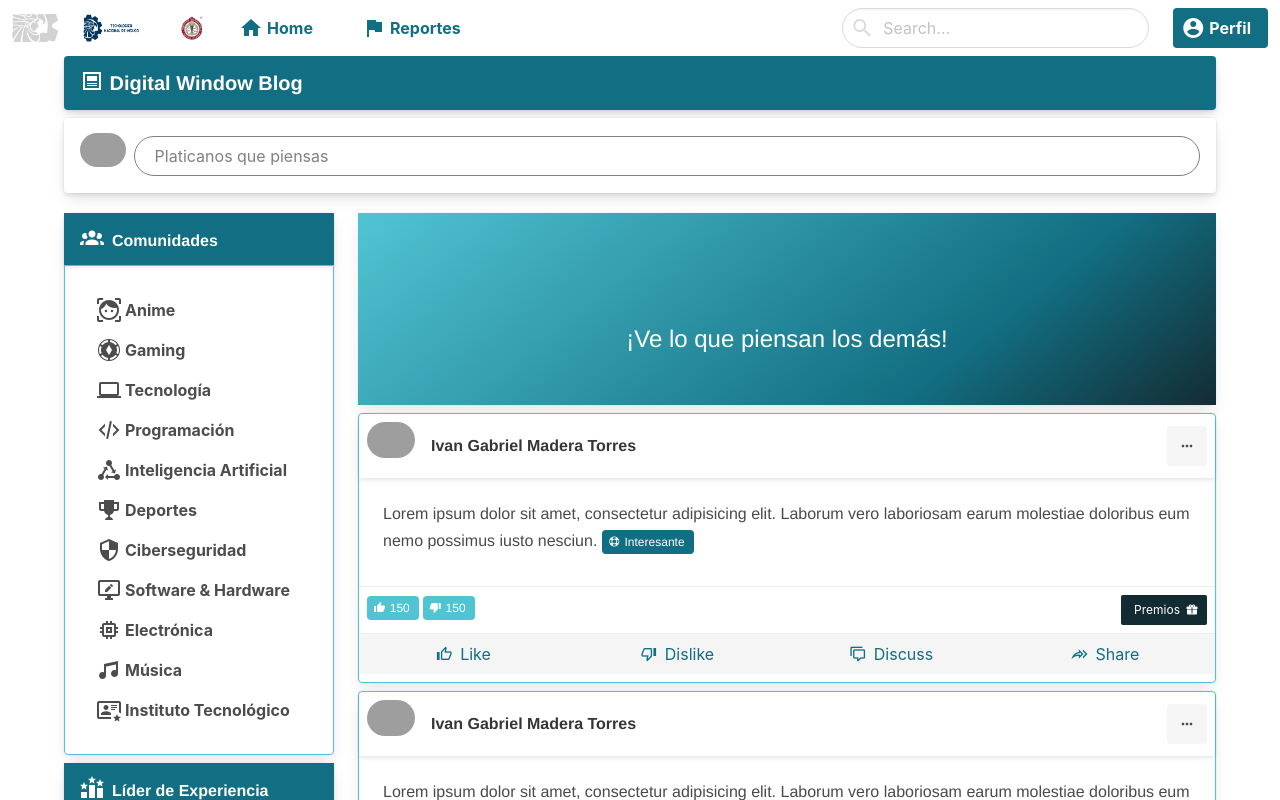
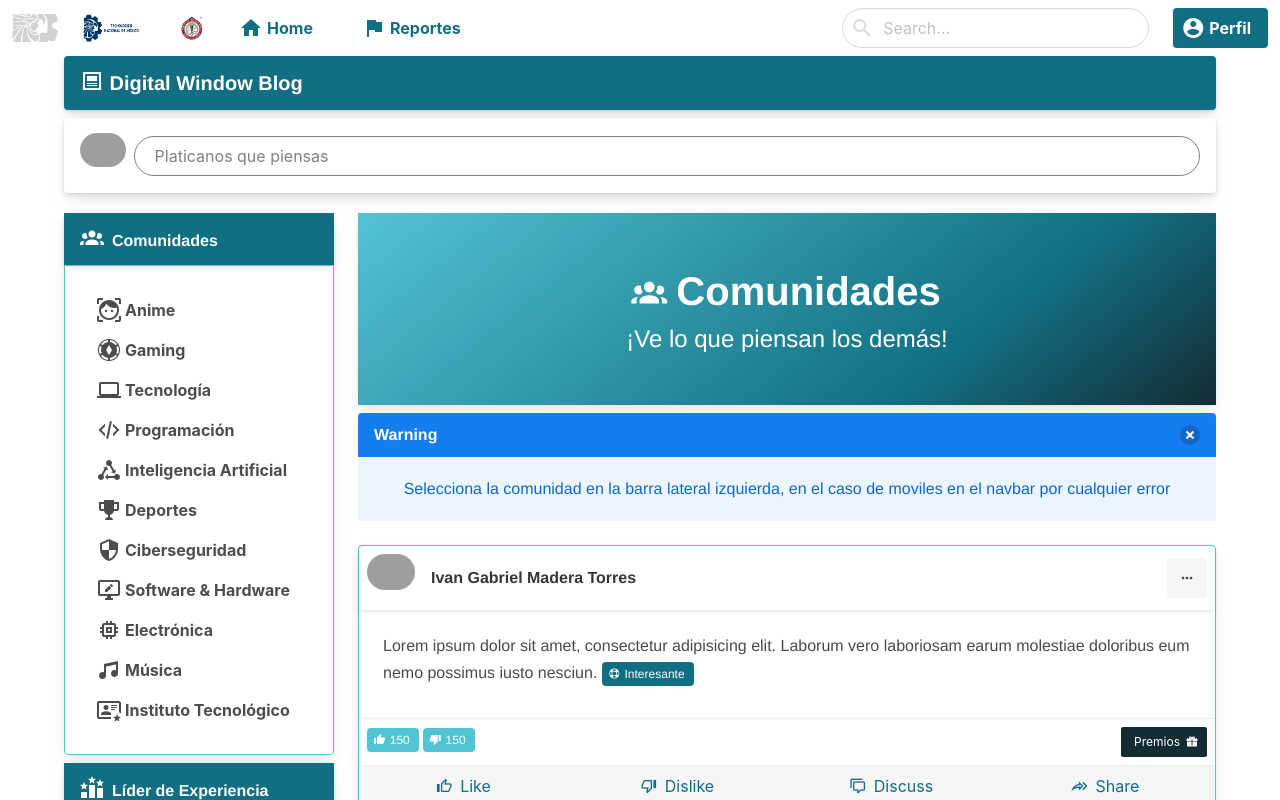
Before and after one commit to IvanMadera/microblogging, a Vue app: page /#/community/anime in a window 1280 px wide. Shown: the top 800 px of the page. Built offline with nearby package versions, Linux system fonts and the light colour scheme; grey boxes are pictures that could not be loaded.

Commit message:
Some features

```diff
--- a/src/components/ProfileModal.vue
+++ b/src/components/ProfileModal.vue
@@ -2,8 +2,8 @@
     <div>
         <div class="card">
             <div class="modal-card" style="width: auto;" scroll="keep">
-                <header class="modal-card-head">
-                    <p class="modal-card-title has-text-info">Perfil de usuario</p>
+                <header class="modal-card-head is-ocean-background">
+                    <p class="modal-card-title has-text-weight-bold has-text-white">Perfil de usuario</p>
                 </header>
             </div>
             <figure class="image is-4by3">
--- a/src/store/index.js
+++ b/src/store/index.js
@@ -7,7 +7,7 @@ export default new Vuex.Store({
   state: {
     texto: '',
     tareas: [],
-    currentCommunity: {},
+    currentCommunity: {icon: 'account-group', text: 'Comunidades'},
     communities: [
       { id: 'anime', icon: 'face-recognition', text: 'Anime'},
       { id: 'gaming', icon: 'poker-chip', text: 'Gaming'},
--- a/src/views/community.vue
+++ b/src/views/community.vue
@@ -11,9 +11,11 @@
         </div>
         <div class="column is-12-touch is-9-desktop">
           <div class="mb-2">
-
-            <Headboard icono="face-recognition" community="Comunidad"/>
+            <Headboard/>
           </div>
+          <b-message title="Warning" type="is-info" aria-close-label="Close message">
+            Selecciona la comunidad en la barra lateral izquierda, en el caso de moviles en el navbar por cualquier error
+          </b-message>
           <Board/>
           <Board/>
           <Board/>
```
